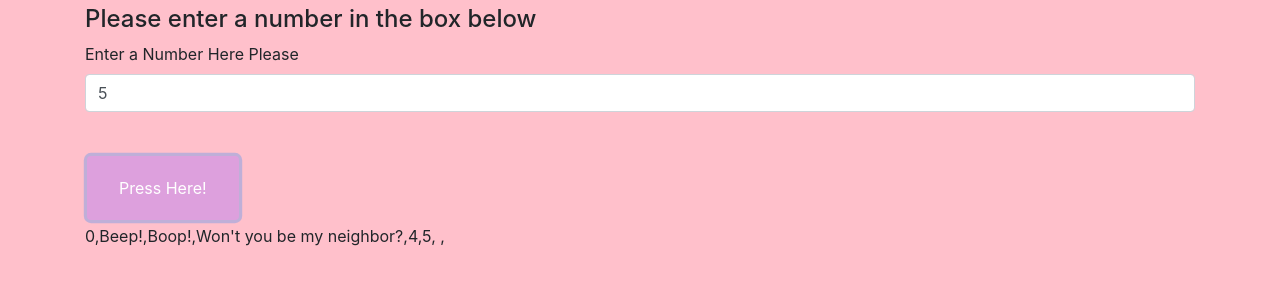
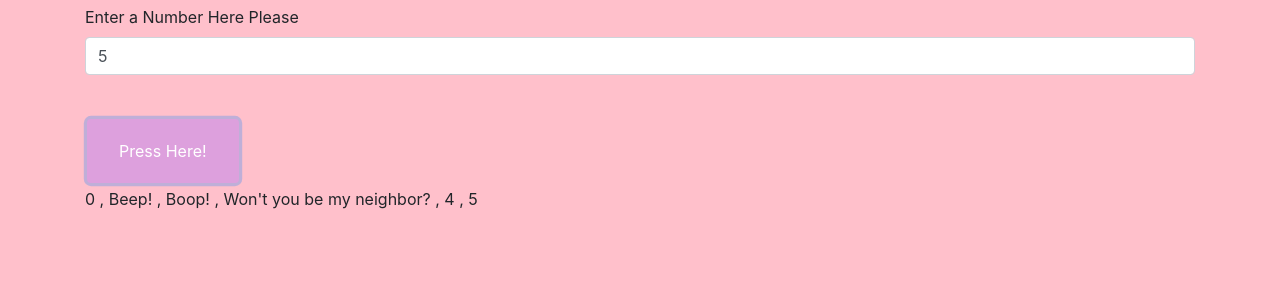
Before and after one commit to zejama/Independent-Project3, a plain HTML site: page index.html in a window 1280 px wide. Both pictures are taken after typing "5" into the empty fields and a click on the button "Press Here!". Shown: the part 51-336 px from the top of the page. Drawn offline with Linux system fonts and the light colour scheme.

```diff
--- a/index.html
+++ b/index.html
@@ -11,7 +11,6 @@
   <div class="container">
     <h1>Hello! Welcome to Mr. Roboger's Neighborhood :D</h1>
       <div>
-        <h4>Please enter a number in the box below</h4>
         <form id="userInput">
           <div class="form-group">
             <label for="input1">Enter a Number Here Please</label>
--- a/js/scripts.js
+++ b/js/scripts.js
@@ -21,7 +21,7 @@ function roboger(userInput) {
       return userInputtedNum;
     }
   });
-      const combineOutputs = exceptionArray.concat(" , ");
+      const combineOutputs = exceptionArray.join(" , ");
       return combineOutputs;
 
 };
@@ -31,7 +31,7 @@ $(document).ready(function() {
   $("form#userInput").submit(function(event) {
     event.preventDefault();
     const numInput = $("input#input1").val();
+    $("#output").text(roboger(numInput));
     $("#output").show();
-    $("#output").text(roboger(numInput))
-  });
 });
+});
```
Also changed, not shown: 1 other file.
